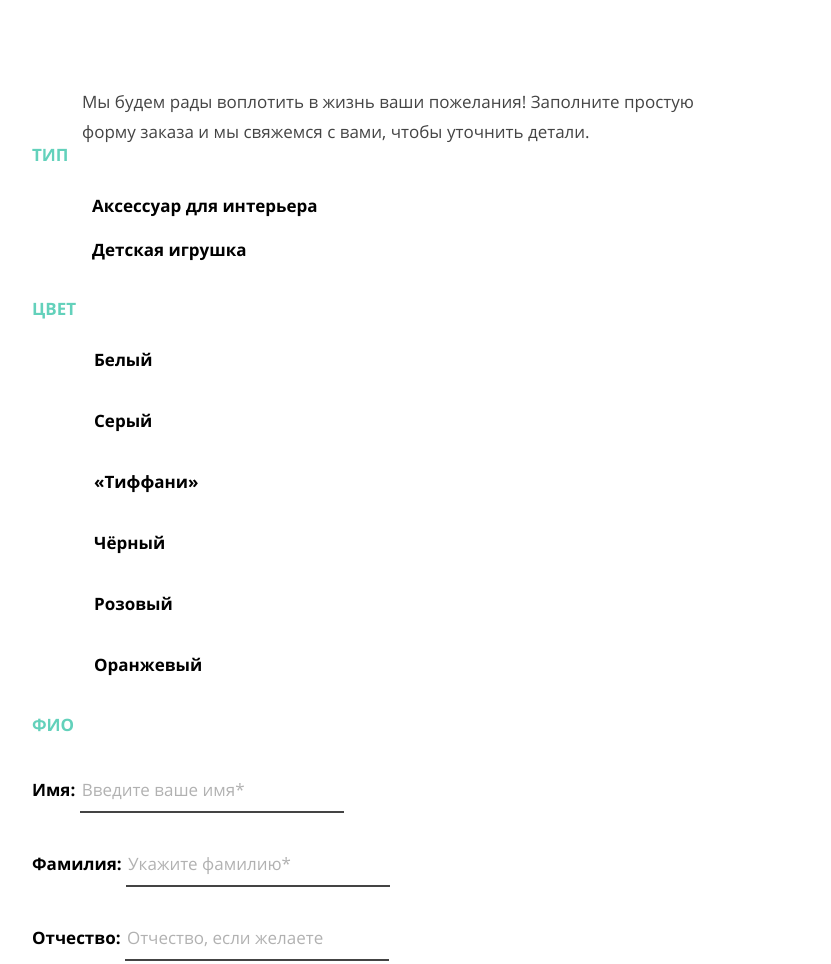
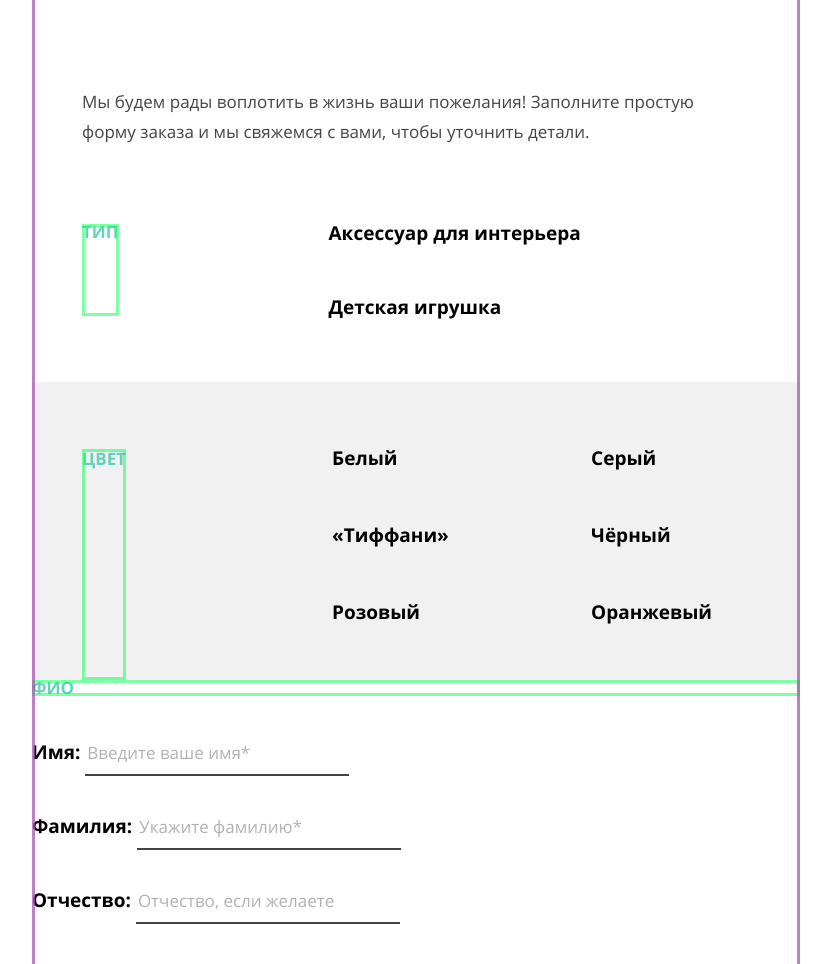
Before and after one commit to catjelli/21691-mishka-22, a website: page source/form.html in a window 1280 px wide. Shown: the part 315-1279 px from the top of the page, without its empty margins (224-1055 px from the left). Drawn offline with nearby package versions, Linux system fonts and the light colour scheme; files that its build step writes are made by us from their sources.

Commit message:
раскладка формы для планшета готова на 40%

```diff
--- a/source/less/components/order-form-container.less
+++ b/source/less/components/order-form-container.less
@@ -6,5 +6,5 @@
     width: 768px;
     margin: 0 auto;
   }
-  //.help-outline(@pink);
+  .help-outline(@pink);
 }
--- a/source/less/components/order-form.less
+++ b/source/less/components/order-form.less
@@ -5,7 +5,7 @@
     padding: 0;
     padding-top: 90px;
   }
-  //.help-outline(@green);
+  .help-outline(@green);
 }
 
 .order-form__description {
@@ -18,7 +18,6 @@
     line-height: 30px;
     padding-left: 50px;
     padding-right: 50px;
-    margin: 0;
   }
 }
 
@@ -40,7 +39,23 @@
     padding-bottom: 0;
   }
 
-  //.help-outline(@red);
+  @media (min-width: @tablet-width) {
+    padding-bottom: 66px;
+
+    &--type {
+      display: flex;
+      padding-top: 48px;
+      padding-left: 50px;
+    }
+
+    &--color {
+      display: flex;
+      padding-top: 67px;
+      padding-left: 50px;
+      padding-bottom: 0;
+      background-color: @background-grey;
+    }
+  }
 }
 
 .order-form__legend {
@@ -56,7 +71,13 @@
     margin-bottom: 22px;
   }
 
-  //.help-outline(@green);
+  @media (min-width: @tablet-width) {
+    &--color {
+      padding-top: 2px;
+    }
+  }
+
+  .help-outline(@green);
 }
 
 .order-form__list {
@@ -73,6 +94,20 @@
 
   &--name {
     padding-top: 30px;
+  }
+
+  @media (min-width: @tablet-width) {
+    &--type {
+      padding-top: 0;
+      padding-left: 210px;
+    }
+
+    &--color {
+      padding-top: 0;
+      padding-left: 206px;
+      display: flex;
+      flex-wrap: wrap;
+    }
   }
 }
 
@@ -105,6 +140,28 @@
 
   &--name:last-child {
     margin: 0;
+  }
+
+  @media (min-width: @tablet-width) {
+    font-size: 19px;
+
+    &--type {
+      margin-bottom: 56px;
+    }
+
+    &--type:last-child {
+      margin: 0;
+    }
+
+    &--color {
+      margin-bottom: 59px;
+      min-width: 200px;
+      padding-right: 59px;
+    }
+
+    &--color:nth-child(2n) {
+      padding: 0;
+    }
   }
 }
 
@@ -140,7 +197,6 @@
     box-sizing: border-box;
     border: 2px solid @medium-grey;
     padding-left: 16px;
-    //padding-bottom: 14px;
   }
 }
 
```
